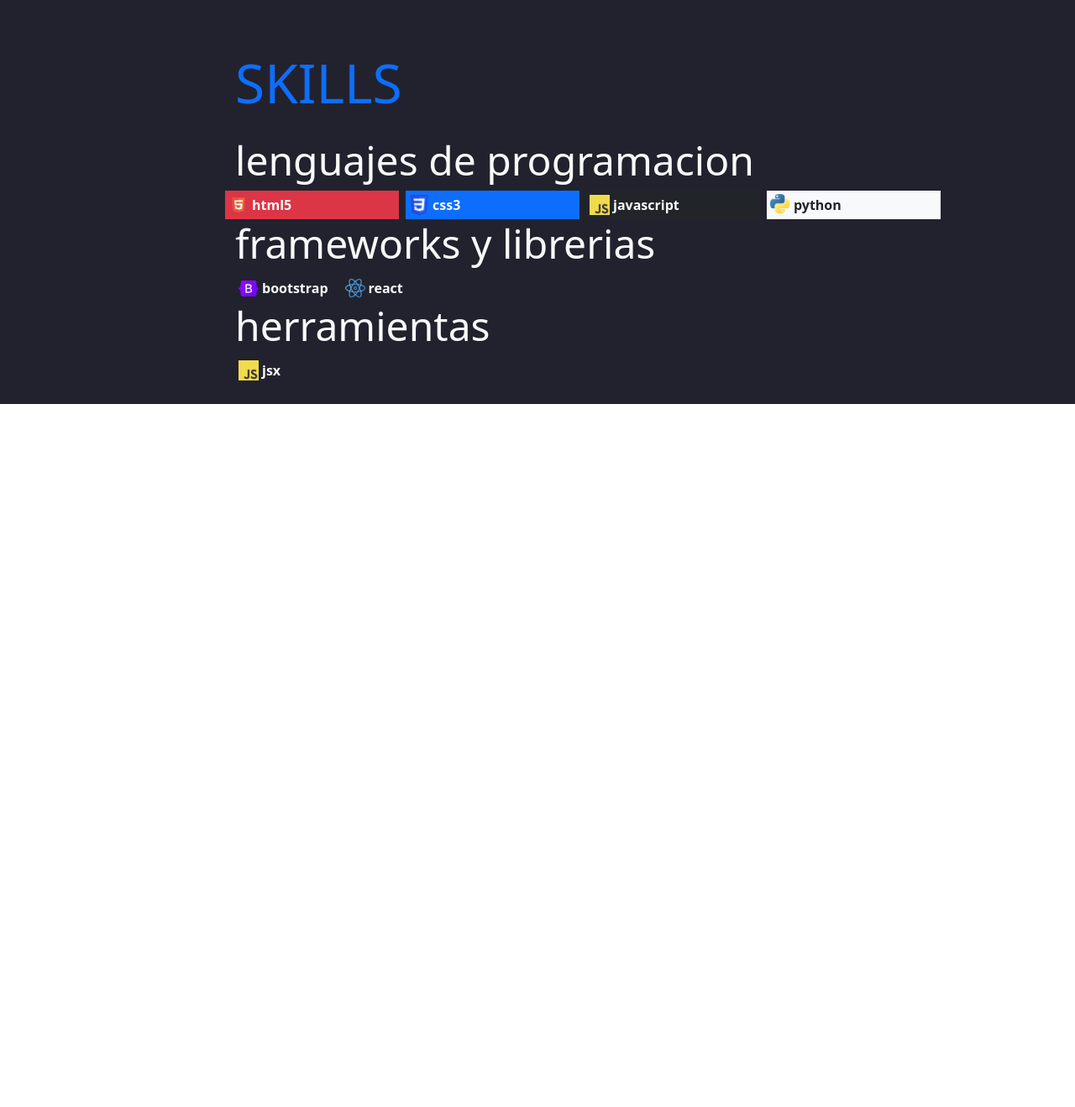
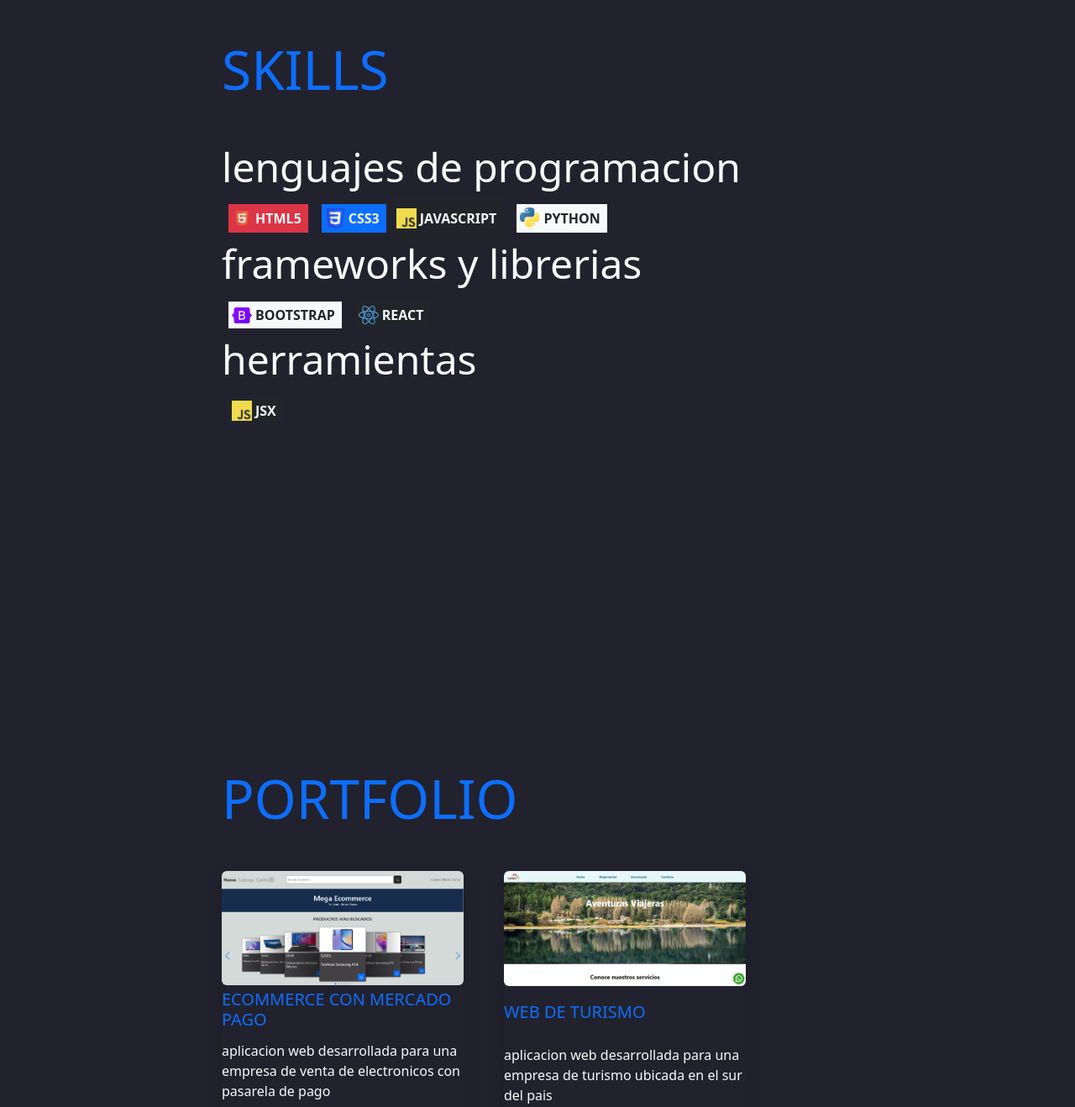
Before and after one commit to francogarcia02/Franco_Garcia-portfolio, a React (Create React App) app: page / in a window 1280 px wide. Shown: the part 1482-2800 px from the top of the page at 84% size. Before the commit the page ends 1963 px from the top, so only its background shows below. Built offline with nearby package versions, Linux system fonts and the light colour scheme.

Commit message:
nueva seccion añadida

```diff
--- a/package.json
+++ b/package.json
@@ -7,6 +7,7 @@
     "@testing-library/react": "^13.4.0",
     "@testing-library/user-event": "^13.5.0",
     "bootstrap": "^5.3.2",
+    "bootstrap-icons": "^1.11.3",
     "react": "^18.2.0",
     "react-bootstrap": "^2.10.0",
     "react-bootstrap-icons": "^1.10.3",
--- a/src/App.css
+++ b/src/App.css
@@ -59,6 +59,24 @@ hr{
   width: 1.5rem;
 }
 
+.img-width{
+  width: 18rem;
+}
+
+.max-width{
+  max-width: 18rem;
+  height: 29rem;
+}
+
+.git-icon{
+  font-size: 2.5rem;
+  color: #E3E3E3;
+}
+
+.git-icon:hover{
+  color: #BFBFBF;
+}
+
 .grid{
   display: grid;
   grid-template-rows: repeat(2, auto);
--- a/src/App.jsx
+++ b/src/App.jsx
@@ -5,16 +5,18 @@ import NavBar from './components/NavBar/NavBar';
 import AboutMe from './components/AboutMe/AboutMe';
 import Presentation from './components/Presentation/Presentation';
 import Skills from './components/Skills/Skills';
+import Portfolio from './components/Portfolio/Portfolio';
 
 function App(){
     return (
         <div className="background">
             <div className="container d-flex flex-column flex-md-row p-0 m-0">
                 <NavBar/>
-                <main className="justifier p-4 flex-grow-1">
+                <main className="justifier p-2 flex-grow-1">
                     <Presentation/>
                     <AboutMe/>
                     <Skills/>
+                    <Portfolio/>
                 </main>
             </div>
         </div>
--- a/src/components/NavBar/NavBar.jsx
+++ b/src/components/NavBar/NavBar.jsx
@@ -6,7 +6,7 @@ const NavBar = () => {
     const photoWidth = '140rem';
 
     return(
-        <nav className="p-3 navbar navbar-expand-md navbar-light d-flex flex-md-column">
+        <nav className="p-3 pt-5 navbar navbar-expand-md navbar-light d-flex flex-md-column">
             <a href="#Presentacion"><img src="assets/img/perfil/FotoPersonal.jpeg" width={photoWidth} className="rounded-circle text-center" alt="Foto personal"/></a>
             <button
             className="navbar-toggler"
--- /dev/null
+++ b/src/components/Portfolio/Portfolio.jsx
@@ -0,0 +1,113 @@
+import {Github} from 'react-bootstrap-icons';
+
+const Portfolio = () =>{
+    return(
+        <section id="Portfolio" className="space">
+            <h1 className="display-3 text-primary mb-5">PORTFOLIO</h1>
+            <div className=" d-flex flex-wrap justify-content-start align-items-start">
+                <div className="d-grid me-5 mb-5 max-width shadow rounded">
+                    <img className="img-width rounded" src="assets/img/portfolio/MP-ECOMMERCE.png" alt=""/>
+                    <h3 className="h5 text-primary text-uppercase">ecommerce con mercado pago</h3>
+                    <p className="text-light">aplicacion web desarrollada para una empresa de venta de electronicos con pasarela de pago</p>
+                    <div className="d-flex flex-wrap mb-2">
+                        <div className="me-2 p-1 d-flex align-items-center">
+                            <img className="icon-width me-1" src="assets/img/logos/JAVASCRIPT.png" alt="html"/>
+                            <p className="text-light m-0 me-1 text-bold">jsx</p>
+                        </div>
+                        <div className="bg-primary m-2 p-1 d-flex align-items-center justify-content-center">
+                            <img className="icon-width me-1" src="assets/img/logos/CSS3.png" alt="html"/>
+                            <p className="text-light m-0 me-1 text-bold text-uppercase">css3</p>
+                        </div>
+                        <div className="bg-dark m-2 p-1 d-flex align-items-center justify-content-center">
+                            <img className="icon-width me-1" src="assets/img/logos/REACT.png" alt="html"/>
+                            <p className="text-light m-0 me-1 text-bold text-uppercase">react</p>
+                        </div>
+                        <div className="bg-light m-2 p-1 d-flex align-items-center justify-content-center">
+                            <img className="icon-width me-1" src="assets/img/logos/BOOTSTRAP.png" alt="html"/>
+                            <p className="text-dark m-0 me-1 text-bold text-uppercase">bootstrap</p>
+                        </div>
+                    </div>
+                    <div className="d-flex justify-content-center">
+                        <a className="d-flex justify-content-center" href="https://github.com/francogarcia02/React-Ecommerce_MP">
+                            <Github className="git-icon m-2"/>
+                        </a>
+                    </div>
+                </div>
+                <div className="d-grid me-5 mb-5 max-width shadow rounded ">
+                    <img className="img-width rounded" src="assets/img/portfolio/AVENTURAS-VIAJERAS.png" alt=""/>
+                    <h3 className="h5 text-primary text-uppercase">web de turismo</h3>
+                    <p className="text-light">aplicacion web desarrollada para una empresa de turismo ubicada en el sur del pais</p>
+                    <div className="d-flex flex-wrap mb-2">
+                        <div className="me-2 p-1 d-flex align-items-center">
+                            <img className="icon-width me-1" src="assets/img/logos/JAVASCRIPT.png" alt="html"/>
+                            <p className="text-light m-0 me-1 text-bold">jsx</p>
+                        </div>
+                        <div className="bg-primary m-2 p-1 d-flex align-items-center justify-content-center">
+                            <img className="icon-width me-1" src="assets/img/logos/CSS3.png" alt="html"/>
+                            <p className="text-light m-0 me-1 text-bold text-uppercase">css3</p>
+                        </div>
+                        <div className="bg-dark m-2 p-1 d-flex align-items-center justify-content-center">
+                            <img className="icon-width me-1" src="assets/img/logos/REACT.png" alt="html"/>
+                            <p className="text-light m-0 me-1 text-bold text-uppercase">react</p>
+                        </div>
+                    </div>
+                    <div className="d-flex justify-content-center">
+                        <a className="d-flex justify-content-center" href="https://github.com/francogarcia02/React-AventurasViajeras">
+                            <Github className="git-icon m-2"/>
+                        </a>
+                    </div>
+                </div>
+                <div className="d-grid me-5 mb-5 max-width shadow rounded">
+                    <img className="img-width rounded" src="assets/img/portfolio/E-ECOMMERCE.png" alt=""/>
+                    <h3 className="h5 text-primary text-uppercase">electronicos ecommerce</h3>
+                    <p className="text-light">aplicacion web desarrollada para una empresa de venta de electronicos</p>
+                    <div className="d-flex flex-wrap mb-2">
+                        <div className="me-2 p-1 d-flex align-items-center">
+                            <img className="icon-width me-1" src="assets/img/logos/JAVASCRIPT.png" alt="html"/>
+                            <p className="text-light m-0 me-1 text-bold">jsx</p>
+                        </div>
+                        <div className="bg-primary m-2 p-1 d-flex align-items-center justify-content-center">
+                            <img className="icon-width me-1" src="assets/img/logos/CSS3.png" alt="html"/>
+                            <p className="text-light m-0 me-1 text-bold text-uppercase">css3</p>
+                        </div>
+                        <div className="me-2 p-1 d-flex align-items-center">
+                            <img className="icon-width me-1" src="assets/img/logos/REACT.png" alt="html"/>
+                            <p className="text-light m-0 me-1 text-bold">react</p>
+                        </div>
+                    </div>
+                    <div className="d-flex justify-content-center">
+                        <a className="d-flex justify-content-center" href="https://github.com/francogarcia02/React-Ecommerce">
+                            <Github className="git-icon m-2"/>
+                        </a>
+                    </div>
+                </div>
+                <div className="d-grid me-5 mb-5 max-width shadow rounded">
+                    <img className="img-width rounded" src="assets/img/portfolio/F-ECOMMERCE.png" alt=""/>
+                    <h3 className="h5 text-primary text-uppercase">restaurant en linea</h3>
+                    <p className="text-light">aplicacion web desarrollada para un restaurante con una modalidad de compra en linea</p>
+                    <div className="d-flex flex-wrap mb-2">
+                        <div className="bg-danger m-2 p-1 d-flex align-items-center justify-content-center">
+                            <img className="icon-width me-1" src="assets/img/logos/HTML5.png" alt="html"/>
+                            <p className="text-light m-0 me-1 text-bold text-uppercase">html5</p>
+                        </div>
+                        <div className="bg-primary m-2 p-1 d-flex align-items-center justify-content-center">
+                            <img className="icon-width me-1" src="assets/img/logos/CSS3.png" alt="html"/>
+                            <p className="text-light m-0 me-1 text-bold text-uppercase">css3</p>
+                        </div>
+                        <div className="bg-dark me-2 p-1 d-flex align-items-center justify-content-center">
+                            <img className="icon-width me-1" src="assets/img/logos/JAVASCRIPT.png" alt="html"/>
+                            <p className="text-light m-0 me-1 text-bold text-uppercase">javascript</p>
+                        </div>
+                    </div>
+                    <div className="d-flex justify-content-center">
+                        <a className="d-flex justify-content-center" href="https://github.com/francogarcia02/Food-Ecommerce">
+                            <Github className="git-icon m-2"/>
+                        </a>
+                    </div>
+                </div>
+            </div>
+        </section>
+    )
+}
+
+export default Portfolio
--- a/src/components/Skills/Skills.jsx
+++ b/src/components/Skills/Skills.jsx
@@ -1,47 +1,47 @@
 const Skills = () =>{
     return(
-        <div id="Habilidades" className="">
-            <h1 className="text-primary display-3 mb-4">SKILLS</h1>
+        <div id="Habilidades" className="space">
+            <h1 className="text-primary display-3 mb-5">SKILLS</h1>
             <div>
                 <h1 className="text-light display-5 mb-2">lenguajes de programacion</h1>
-                <div className="row">
-                    <div className="col bg-danger me-2 p-1 d-flex align-items-center">
+                <div className="d-flex flex-wrap">
+                    <div className="bg-danger m-2 p-1 d-flex align-items-center justify-content-center">
                         <img className="icon-width me-1" src="assets/img/logos/HTML5.png" alt="html"/>
-                        <p className="text-light m-0 me-1 text-bold">html5</p>
+                        <p className="text-light m-0 me-1 text-bold text-uppercase">html5</p>
                     </div>
-                    <div className="col bg-primary me-2 p-1 d-flex align-items-center">
+                    <div className="bg-primary m-2 p-1 d-flex align-items-center justify-content-center">
                         <img className="icon-width me-1" src="assets/img/logos/CSS3.png" alt="html"/>
-                        <p className="text-light m-0 me-1 text-bold">css3</p>
+                        <p className="text-light m-0 me-1 text-bold text-uppercase">css3</p>
                     </div>
-                    <div className="col bg-dark me-2 p-1 d-flex align-items-center">
+                    <div className="bg-dark me-2 p-1 d-flex align-items-center justify-content-center">
                         <img className="icon-width me-1" src="assets/img/logos/JAVASCRIPT.png" alt="html"/>
-                        <p className="text-light m-0 me-1 text-bold">javascript</p>
+                        <p className="text-light m-0 me-1 text-bold text-uppercase">javascript</p>
                     </div>
-                    <div className="col bg-light me-2 p-1 d-flex align-items-center">
+                    <div className="bg-light m-2 p-1 d-flex align-items-center justify-content-center">
                         <img className="icon-width me-1" src="assets/img/logos/PYTHON.png" alt="html"/>
-                        <p className="text-dark m-0 me-1 text-bold">python</p>
+                        <p className="text-dark m-0 me-1 text-bold text-uppercase">python</p>
                     </div>
                 </div>
             </div>
             <div>
                 <h1 className="text-light display-5 mb-2">frameworks y librerias</h1>
-                <div className="d-flex">
-                    <div className="me-2 p-1 d-flex align-items-center">
+                <div className="d-flex flex-wrap">
+                    <div className="bg-light m-2 p-1 d-flex align-items-center justify-content-center">
                         <img className="icon-width me-1" src="assets/img/logos/BOOTSTRAP.png" alt="html"/>
-                        <p className="text-light m-0 me-1 text-bold">bootstrap</p>
+                        <p className="text-dark m-0 me-1 text-bold text-uppercase">bootstrap</p>
                     </div>
-                    <div className="me-2 p-1 d-flex align-items-center">
+                    <div className="bg-dark m-2 p-1 d-flex align-items-center justify-content-center">
                         <img className="icon-width me-1" src="assets/img/logos/REACT.png" alt="html"/>
-                        <p className="text-light m-0 me-1 text-bold">react</p>
+                        <p className="text-light m-0 me-1 text-bold text-uppercase">react</p>
                     </div>
                 </div>
             </div>
             <div>
                 <h1 className="text-light display-5 mb-2">herramientas</h1>
-                <div className="d-flex">
-                    <div className="me-2 p-1 d-flex align-items-center">
+                <div className="d-flex flex-wrap">
+                    <div className="bg-dark m-2 p-1 d-flex align-items-center justify-content-center">
                         <img className="icon-width me-1" src="assets/img/logos/JAVASCRIPT.png" alt="html"/>
-                        <p className="text-light m-0 me-1 text-bold">jsx</p>
+                        <p className="text-light m-0 me-1 text-bold text-uppercase">jsx</p>
                     </div>
                 </div>
             </div>
```
Also changed, not shown: 1 other file (tests, documents, lock files or other folders).
